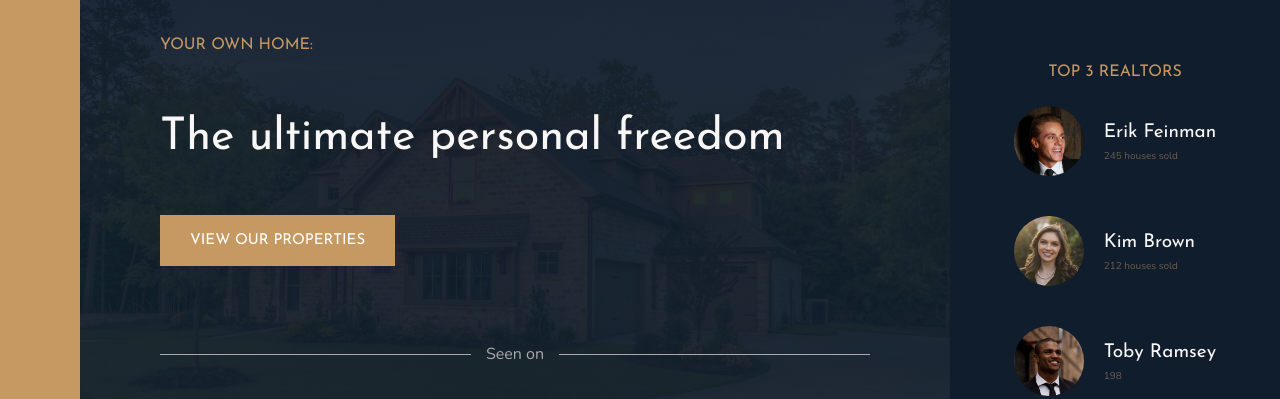
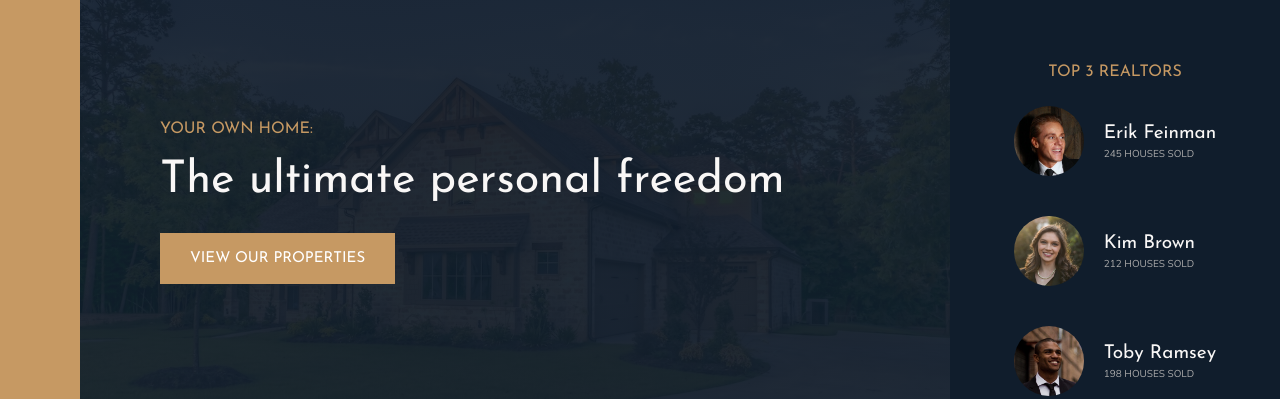
Before and after one commit to KamuiShiroPL/nexter, a website: page index.html in a window 1280 px wide. Shown: the part 92-491 px from the top of the page. Drawn offline with nearby package versions, Linux system fonts and the light colour scheme.

Commit message:
Fix typing mistake in header grid system - minmax

```diff
--- a/index.html
+++ b/index.html
@@ -38,19 +38,19 @@
                 <img src="img/realtor-1.jpeg" alt="Realtor 1" class="realtors__img">
                 <div class="realtors__details">
                     <h4 class="heading-4 heading-4--light">Erik Feinman</h4>
-                    <p class="realtors__suld">245 houses sold</p>
+                    <p class="realtors__sold">245 houses sold</p>
                 </div>
 
                 <img src="img/realtor-2.jpeg" alt="Realtor 2" class="realtors__img">
                 <div class="realtors__details">
                     <h4 class="heading-4 heading-4--light">Kim Brown</h4>
-                    <p class="realtors__suld">212 houses sold</p>
+                    <p class="realtors__sold">212 houses sold</p>
                 </div>
 
                 <img src="img/realtor-3.jpeg" alt="Realtor 3" class="realtors__img">
                 <div class="realtors__details">
                     <h4 class="heading-4 heading-4--light">Toby Ramsey</h4>
-                    <p class="realtors__suld">198</p>
+                    <p class="realtors__sold">198 houses sold</p>
                 </div>
 
             </div>
--- a/sass/_header.scss
+++ b/sass/_header.scss
@@ -9,7 +9,7 @@
     padding-top: 4rem;
 
     display: grid;
-    grid-template-rows: 1fr min-content minamax(6rem, min-content) 1fr;
+    grid-template-rows: 1fr min-content minmax(6rem, min-content) 1fr;
     grid-template-columns: minmax(min-content, max-content);
     grid-row-gap: 1.5rem;
     justify-content: center;
```
Also changed, not shown: css/style.css.
